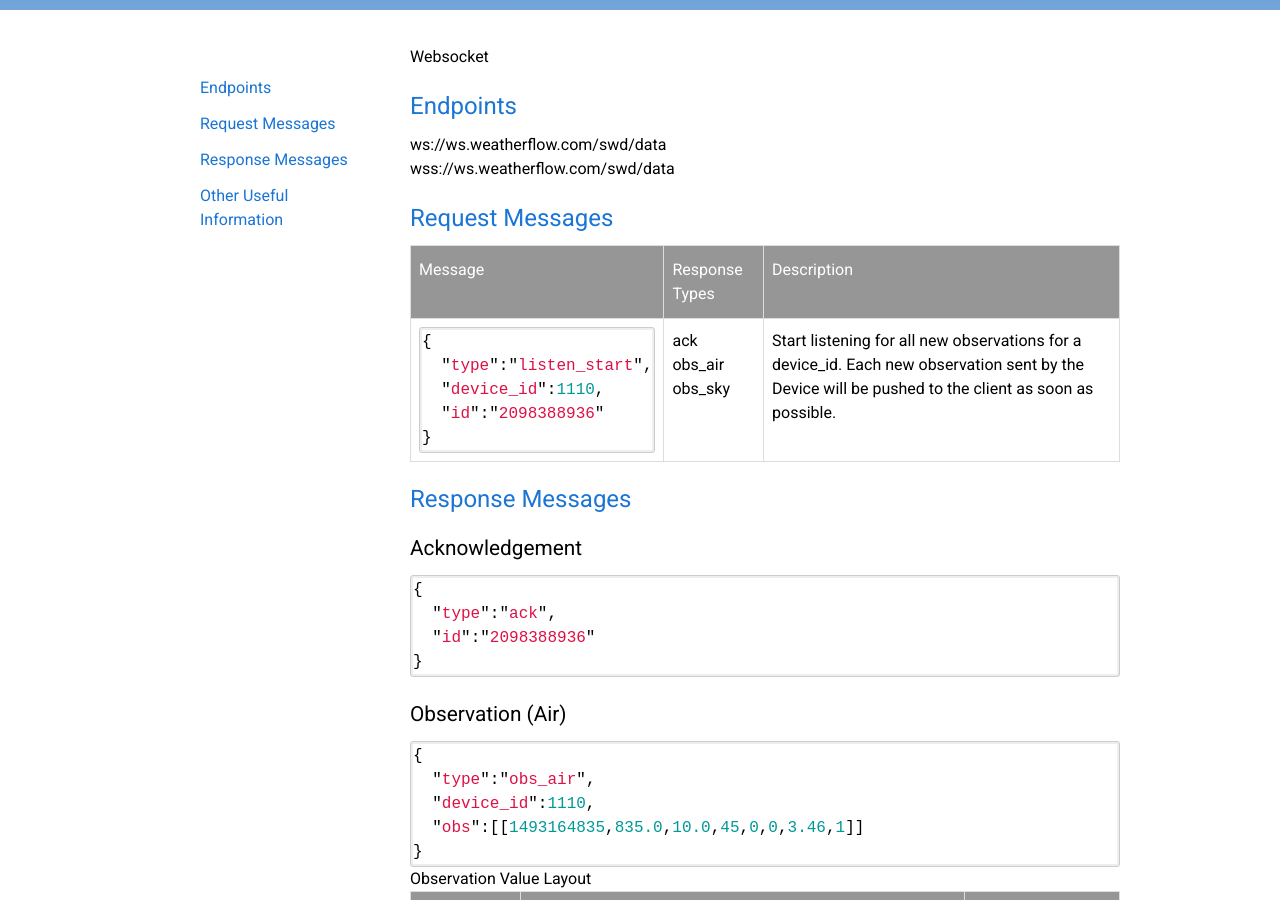
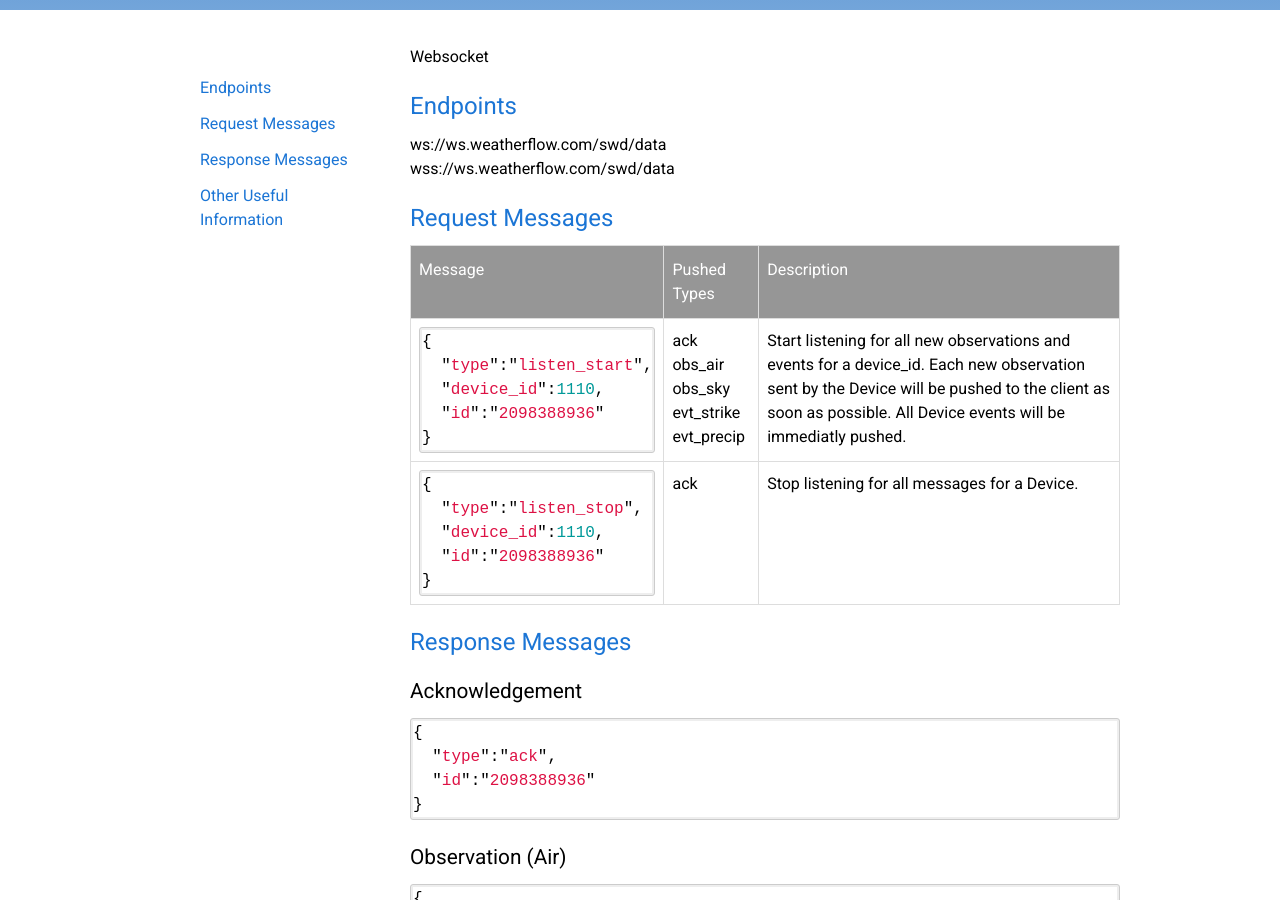
Before and after one commit to WeatherFlow/SmartWeather, a Jekyll site: the page built from api/ws.html, in a window 1280 px wide and 900 px high, scrolled down 330 px. Built offline with Jekyll 4.4.1, drawn with Linux system fonts in a browser that asks for light colours; nearby versions of some CDN libraries.

Commit message:
Update ws.html

```diff
--- a/api/ws.html
+++ b/api/ws.html
@@ -10,7 +10,7 @@
 
 <h2><a name="request-messages">Request Messages</a></h2>
 <table>
-  <tr><th>Message</th><th>Response Types</th><th>Description</th></tr>
+  <tr><th>Message</th><th>Pushed Types</th><th>Description</th></tr>
   <tr>
     <td>
       <div class="code-highlight">
@@ -22,8 +22,22 @@
 }
 {% endhighlight %}
     </div>
-    <td>ack<br>obs_air<br>obs_sky</td>
-    <td>Start listening for all new observations for a device_id.  Each new observation sent by the Device will be pushed to the client as soon as possible.</td>
+    <td>ack<br>obs_air<br>obs_sky<br>evt_strike<br>evt_precip</td>
+    <td>Start listening for all new observations and events for a device_id.  Each new observation sent by the Device will be pushed to the client as soon as possible.  All Device events will be immediatly pushed.</td>
+  </tr>
+  <tr>
+    <td>
+      <div class="code-highlight">
+{% highlight javascript %}
+{
+  "type":"listen_stop",
+  "device_id":1110,
+  "id":"2098388936"
+}
+{% endhighlight %}
+    </div>
+    <td>ack</td>
+    <td>Stop listening for all messages for a Device.</td>
   </tr>
 </table>
 
```
